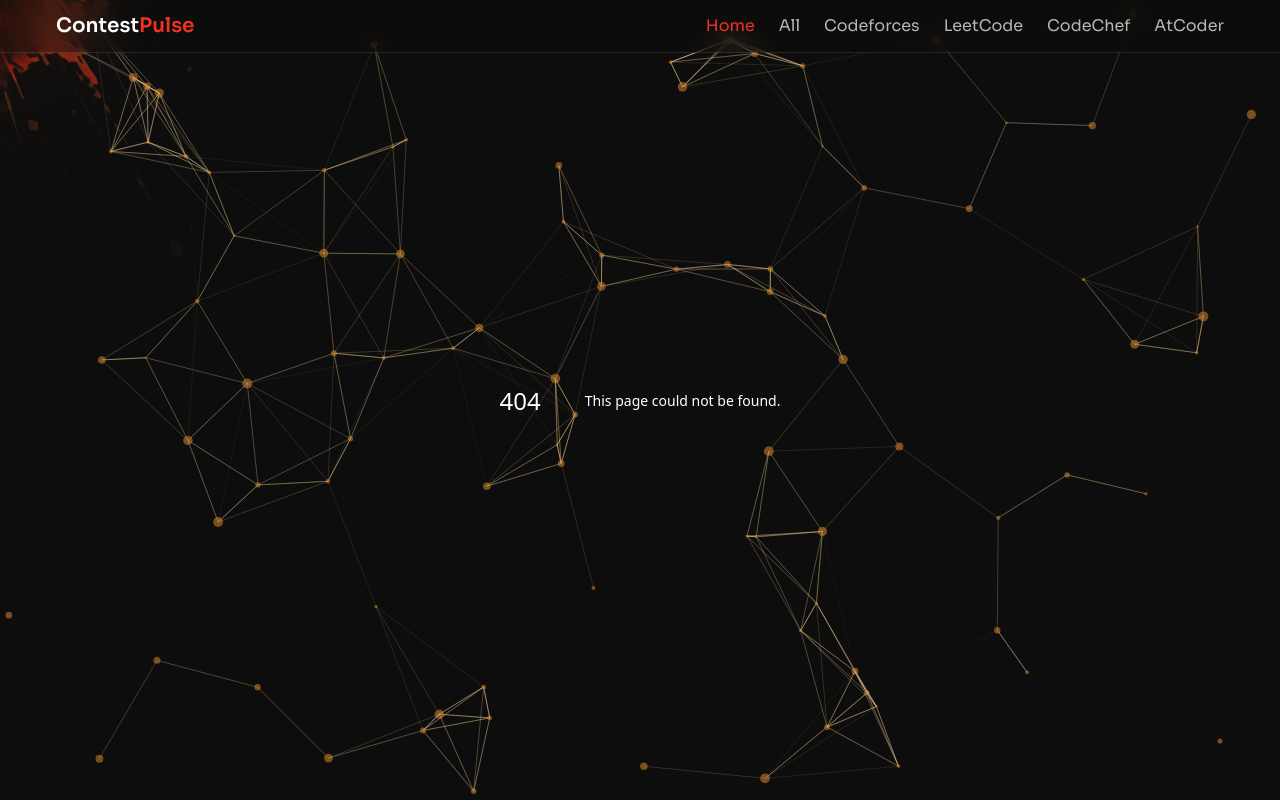
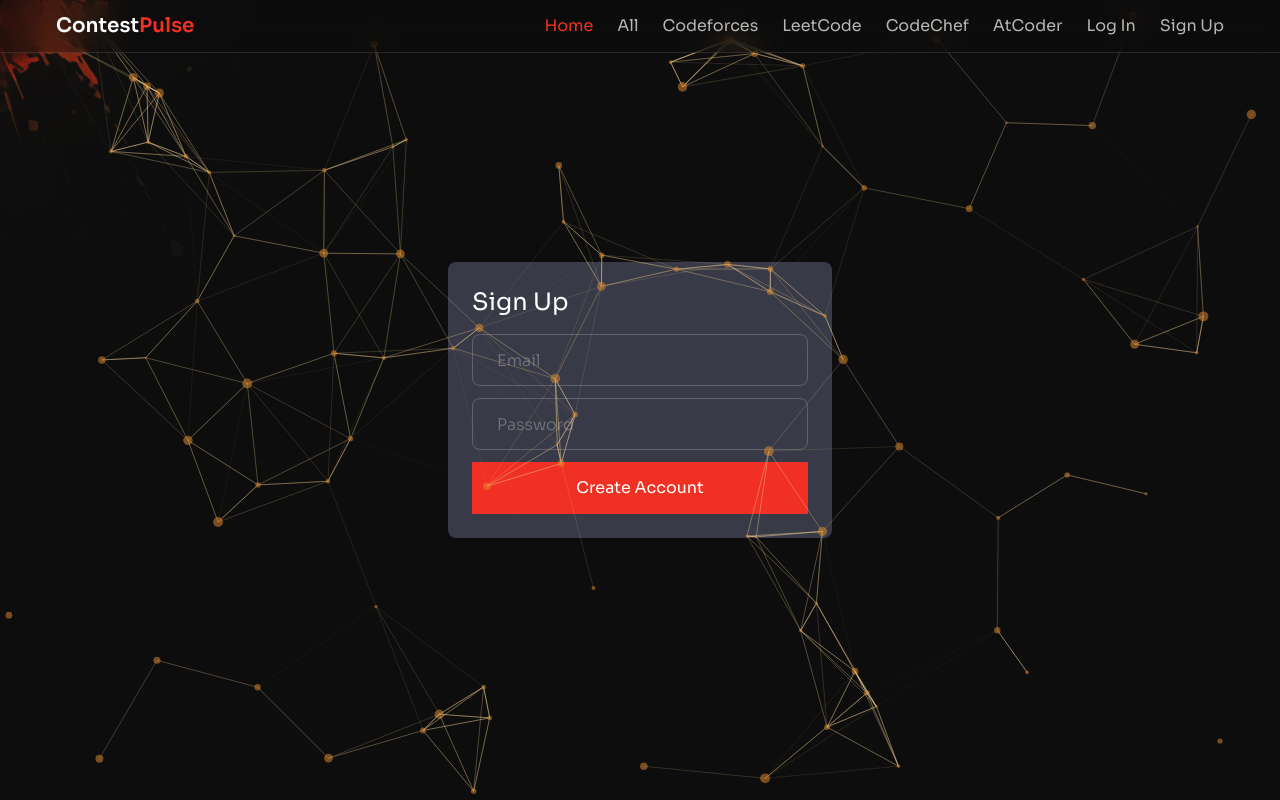
Before and after one commit to chaitanya21kumar/contestpulse, a Next.js app: page /signup in a window 1280 px wide. Before the commit this address had no page. Built offline with nearby package versions, Linux system fonts and the light colour scheme; no server answers.

Commit message:
feat(auth): add signup/login and greeting message

```diff
--- a/components/Nav.jsx
+++ b/components/Nav.jsx
@@ -1,6 +1,11 @@
 // components/Nav.jsx
+
 import Link from "next/link";
 import { useRouter } from "next/router";
+import { useState, useEffect } from "react";
+
+import { auth } from "../lib/firebase";               // your Firebase client
+import { onAuthStateChanged, signOut } from "firebase/auth";
 
 const platforms = [
   { name: "Home",       key: "home",       href: "/"                     },
@@ -12,9 +17,23 @@ const platforms = [
 ];
 
 export default function Nav() {
-  const { query } = useRouter();
-  // if no query.platform, treat as "home"
+  const { query, push } = useRouter();
   const active = (query.platform ?? "home").toString().toLowerCase();
+
+  const [user, setUser] = useState(null);
+
+  useEffect(() => {
+    // subscribe to auth changes
+    const unsubscribe = onAuthStateChanged(auth, (u) => {
+      setUser(u);
+    });
+    return unsubscribe;
+  }, []);
+
+  const handleLogout = async () => {
+    await signOut(auth);
+    push("/");  // redirect home after logout
+  };
 
   return (
     <nav className="fixed top-0 z-50 w-full bg-primary/30 backdrop-blur-md border-b border-white/10">
@@ -25,7 +44,7 @@ export default function Nav() {
           </a>
         </Link>
 
-        <ul className="flex flex-wrap gap-4 md:gap-6">
+        <ul className="flex flex-wrap gap-4 md:gap-6 items-center">
           {platforms.map(({ name, key, href }) => (
             <li key={key}>
               <Link href={href} scroll={false} legacyBehavior>
@@ -41,6 +60,35 @@ export default function Nav() {
               </Link>
             </li>
           ))}
+
+          {/* Auth links */}
+          {!user ? (
+            <>
+              <li>
+                <Link href="/login" legacyBehavior>
+                  <a className="whitespace-nowrap text-white/70 hover:text-accent">
+                    Log In
+                  </a>
+                </Link>
+              </li>
+              <li>
+                <Link href="/signup" legacyBehavior>
+                  <a className="whitespace-nowrap text-white/70 hover:text-accent">
+                    Sign Up
+                  </a>
+                </Link>
+              </li>
+            </>
+          ) : (
+            <li>
+              <button
+                onClick={handleLogout}
+                className="whitespace-nowrap text-white/70 hover:text-accent"
+              >
+                Logout
+              </button>
+            </li>
+          )}
         </ul>
       </div>
     </nav>
--- /dev/null
+++ b/lib/firebase.js
@@ -0,0 +1,22 @@
+// lib/firebase.js
+
+import { initializeApp }  from "firebase/app";        // core SDK
+import { getAuth }        from "firebase/auth";       // Auth client
+import { getFirestore }   from "firebase/firestore";  // Firestore client
+
+// ←— your config copied from Firebase console:
+const firebaseConfig = {
+  apiKey:            "AIzaSyAeAM5KkbDv7kWKr6nqT3JS2k8BkEtVmvw",
+  authDomain:        "contest-pulse.firebaseapp.com",
+  projectId:         "contest-pulse",
+  storageBucket:     "contest-pulse.firebasestorage.app",
+  messagingSenderId: "394156920604",
+  appId:              "1:394156920604:web:b04b452114a767018df4d9"
+};
+
+// Initialize Firebase app
+const app = initializeApp(firebaseConfig);
+
+// Export ready-made clients:
+export const auth = getAuth(app);      // for sign-up & sign-in
+export const db   = getFirestore(app); // for reading/writing user data
--- a/package.json
+++ b/package.json
@@ -52,6 +52,7 @@
   "dependencies": {
     "@next/font": "^13.4.4",
     "@tsparticles/react": "^3.0.0",
+    "firebase": "^11.9.1",
     "framer-motion": "^10.12.16",
     "next": "14.1.1",
     "node-fetch": "^3.3.2",
--- a/pages/index.jsx
+++ b/pages/index.jsx
@@ -1,12 +1,31 @@
+// pages/index.jsx
+
 import { motion }    from "framer-motion";
 import { useRouter } from "next/router";
-
-import ContestList from "../components/ContestList";
-import { fadeIn }   from "../variants";
+import { useState, useEffect }        from "react";             // ← for auth state
+import { auth }                       from "../lib/firebase";   // ← your Firebase client
+import { onAuthStateChanged }         from "firebase/auth";     // ← to watch sign-in
+import ContestList                    from "../components/ContestList";
+import { fadeIn }                     from "../variants";
 
 export default function Home() {
   const { query } = useRouter();
   const platform  = query.platform?.toString().toLowerCase();
+
+  // ─── track signed-in user’s name ────────────────────────────────────
+  const [name, setName] = useState("");
+  useEffect(() => {
+    const unsub = onAuthStateChanged(auth, (u) => {
+      if (u) {
+        // use displayName if set, else fall back to email local-part
+        setName(u.displayName || u.email.split("@")[0]);
+      } else {
+        setName("");
+      }
+    });
+    return unsub;
+  }, []);
+  // ───────────────────────────────────────────────────────────────────
 
   /* ─── HERO (no ?platform) ─────────────────────────── */
   if (!platform) {
@@ -25,6 +44,19 @@ export default function Home() {
           <div className="absolute inset-0 z-0 bg-gradient-to-b from-black/0 via-black/20 to-black/50 mix-blend-overlay" />
 
           <div className="relative z-10 container mx-auto px-4 xl:px-0">
+            {/* ←─ NEW GREETING */}
+            {name && (
+              <motion.h3
+                variants={fadeIn("down", 0.1)}
+                initial="hidden"
+                animate="show"
+                exit="hidden"
+                className="text-lg text-white/80 mb-4"
+              >
+                Hello, {name}!
+              </motion.h3>
+            )}
+
             <motion.h1
               variants={fadeIn("down", 0.2)}
               initial="hidden"
--- /dev/null
+++ b/pages/login.jsx
@@ -0,0 +1,61 @@
+// pages/login.jsx
+
+import { useState } from "react";
+import { useRouter } from "next/router";
+import { auth } from "../lib/firebase";                     // your Firebase client
+import { signInWithEmailAndPassword } from "firebase/auth"; // the login fn
+
+export default function Login() {
+  const [email, setEmail]       = useState("");
+  const [password, setPassword] = useState("");
+  const [error, setError]       = useState("");
+  const router                  = useRouter();
+
+  const handleSubmit = async (e) => {
+    e.preventDefault();
+    setError("");
+    try {
+      await signInWithEmailAndPassword(auth, email, password);
+      router.push("/"); // on success, go home
+    } catch (err) {
+      setError(err.message);
+    }
+  };
+
+  return (
+    <div className="min-h-screen flex items-center justify-center bg-primary">
+      <form
+        onSubmit={handleSubmit}
+        className="bg-secondary p-6 rounded-lg w-full max-w-sm"
+      >
+        <h2 className="text-white text-2xl mb-4">Log In</h2>
+
+        <input
+          type="email"
+          placeholder="Email"
+          className="input mb-3"
+          value={email}
+          onChange={(e) => setEmail(e.target.value)}
+        />
+        <input
+          type="password"
+          placeholder="Password"
+          className="input mb-3"
+          value={password}
+          onChange={(e) => setPassword(e.target.value)}
+        />
+
+        {error && (
+          <p className="text-red-400 text-sm mb-3">{error}</p>
+        )}
+
+        <button
+          type="submit"
+          className="btn w-full bg-accent text-white"
+        >
+          Sign In
+        </button>
+      </form>
+    </div>
+  );
+}
--- /dev/null
+++ b/pages/signup.jsx
@@ -0,0 +1,70 @@
+// pages/signup.jsx
+
+import { useState } from "react";
+import { useRouter } from "next/router";
+import { auth } from "../lib/firebase";               // your Firebase client
+import {
+  createUserWithEmailAndPassword, // creates the user
+  updateProfile                  // lets us set displayName
+} from "firebase/auth";
+
+export default function SignUp() {
+  const [email, setEmail]       = useState("");
+  const [password, setPassword] = useState("");
+  const [error, setError]       = useState("");
+  const router                  = useRouter();
+
+  const handleSubmit = async (e) => {
+    e.preventDefault();
+    setError("");
+    try {
+      // 1️⃣ create the user
+      const cred = await createUserWithEmailAndPassword(auth, email, password);
+
+      // 2️⃣ set their displayName to the “local part” of their email
+      const name = email.split("@")[0];
+      await updateProfile(cred.user, { displayName: name });
+
+      router.push("/"); // on success, send them home
+    } catch (err) {
+      setError(err.message);
+    }
+  };
+
+  return (
+    <div className="min-h-screen flex items-center justify-center bg-primary">
+      <form
+        onSubmit={handleSubmit}
+        className="bg-secondary p-6 rounded-lg w-full max-w-sm"
+      >
+        <h2 className="text-white text-2xl mb-4">Sign Up</h2>
+
+        <input
+          type="email"
+          placeholder="Email"
+          className="input mb-3"
+          value={email}
+          onChange={(e) => setEmail(e.target.value)}
+        />
+        <input
+          type="password"
+          placeholder="Password"
+          className="input mb-3"
+          value={password}
+          onChange={(e) => setPassword(e.target.value)}
+        />
+
+        {error && (
+          <p className="text-red-400 text-sm mb-3">{error}</p>
+        )}
+
+        <button
+          type="submit"
+          className="btn w-full bg-accent text-white"
+        >
+          Create Account
+        </button>
+      </form>
+    </div>
+  );
+}
```
Also changed, not shown: 1 other file (tests, documents, lock files or other folders).
